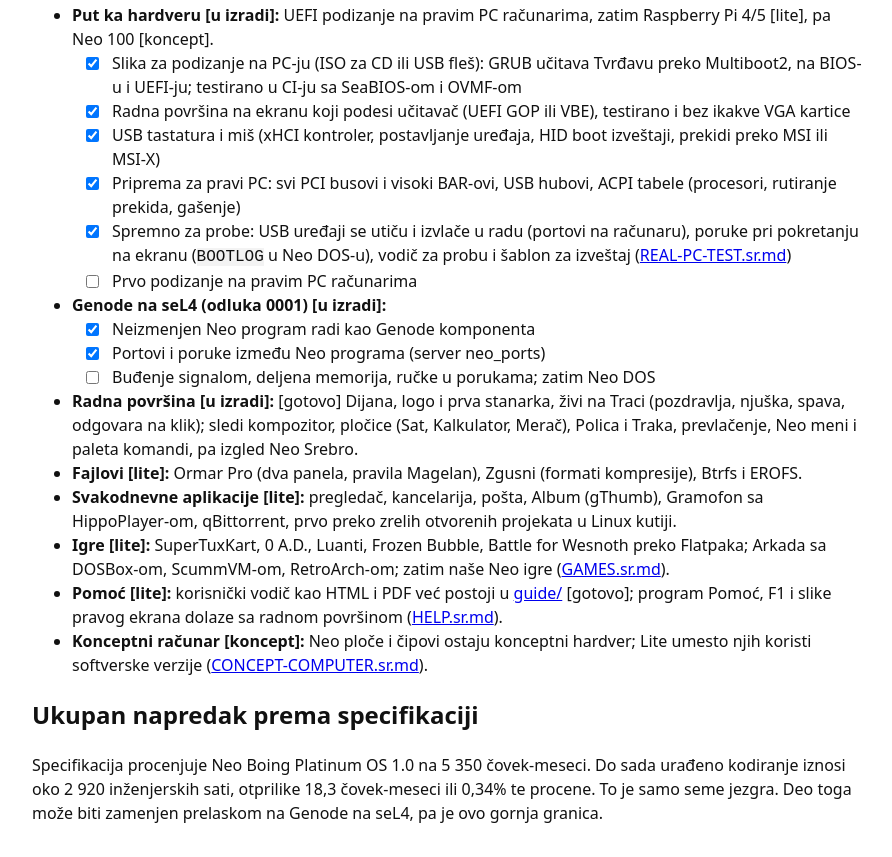
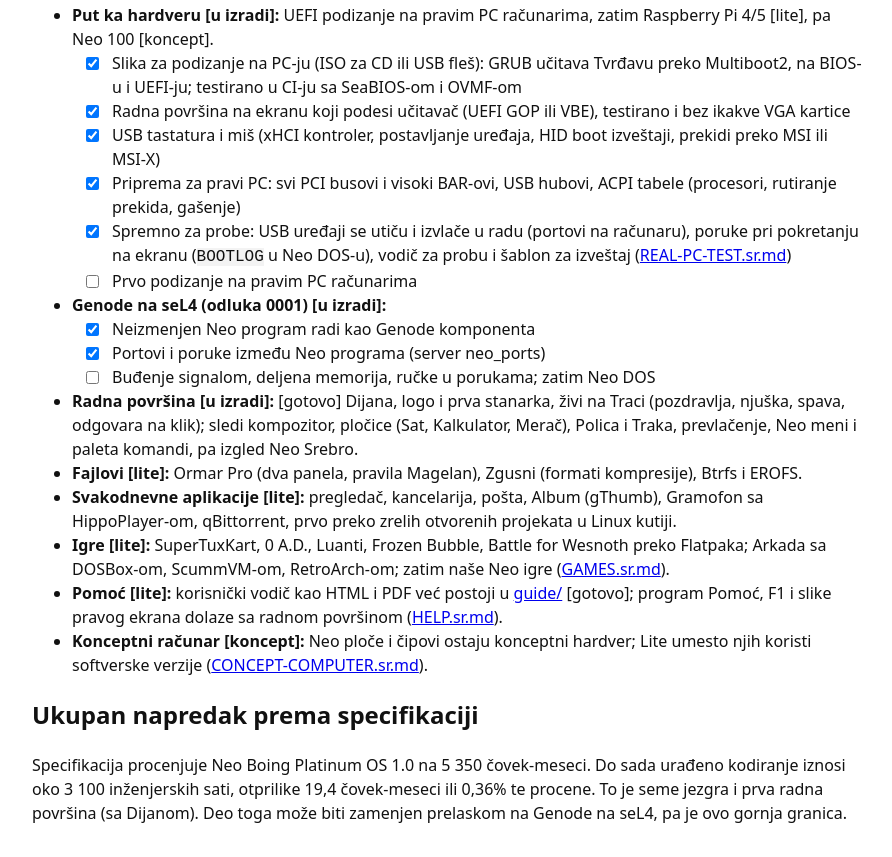
Before and after one commit to RasVoja/Neo-OS-Beta-vibecoded, a plain HTML site: page guide/html-sr/STATUS.sr.html in a window 1280 px wide. Shown: the part 2526-3383 px from the top of the page, without its empty margins (192-1084 px from the left). Drawn offline with Linux system fonts and the light colour scheme.

Commit message:
Status: progress after steps 53-55 (3 100 h, 0.36%)
Co-Authored-By: Claude Opus 5.5 <noreply@anthropic.com>
Claude-Session: https://claude.ai/code/session_01E5DmAnbBD9A7Bkmquwjf1m

```diff
--- a/guide/html-sr/STATUS.sr.html
+++ b/guide/html-sr/STATUS.sr.html
@@ -256,9 +256,9 @@ ostaju konceptni hardver; Lite umesto njih koristi softverske verzije
 <h2 id="ukupan-napredak-prema-specifikaciji">Ukupan napredak prema
 specifikaciji</h2>
 <p>Specifikacija procenjuje Neo Boing Platinum OS 1.0 na 5 350
-čovek-meseci. Do sada urađeno kodiranje iznosi oko 2 920 inženjerskih
-sati, otprilike 18,3 čovek-meseci ili 0,34% te procene. To je samo seme
-jezgra. Deo toga može biti zamenjen prelaskom na Genode na seL4, pa je
-ovo gornja granica.</p>
+čovek-meseci. Do sada urađeno kodiranje iznosi oko 3 100 inženjerskih
+sati, otprilike 19,4 čovek-meseci ili 0,36% te procene. To je seme
+jezgra i prva radna površina (sa Dijanom). Deo toga može biti zamenjen
+prelaskom na Genode na seL4, pa je ovo gornja granica.</p>
 </body>
 </html>
```
Also changed, not shown: guide/html-en/STATUS.html (+4 -4 lines), 4 other files.
